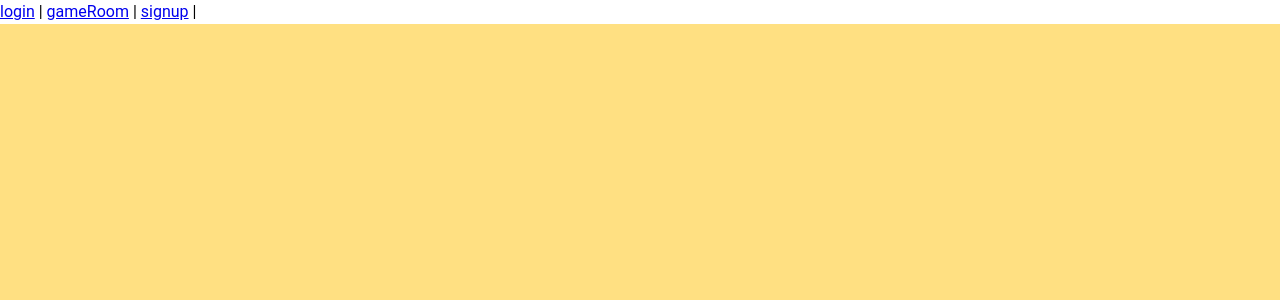
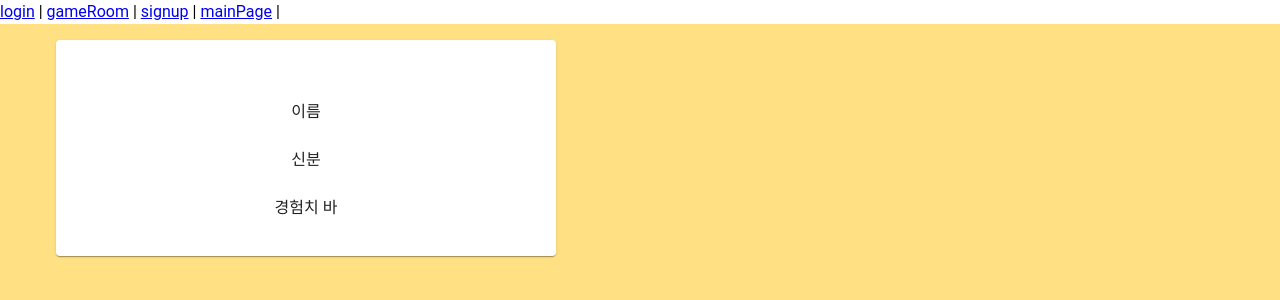
Before and after one commit to imjm/lingo-land, a Vue app in the folder lingoland-frontend/: page /main-page in a window 1280 px wide. Shown: the top 300 px of the page. Built offline with nearby package versions, Linux system fonts and the light colour scheme.

Commit message:
Feat: FE MainPageView 작업 FE MainPageView 작업중 티켓: S11P12A603-24

```diff
--- a/lingoland-frontend/src/App.vue
+++ b/lingoland-frontend/src/App.vue
@@ -3,11 +3,14 @@ import { RouterView } from "vue-router";
 </script>
 
 <template>
+
   <RouterLink :to="{ name: 'login' }"> login</RouterLink> |
   <RouterLink :to="{ name: 'gameRoom' }"> gameRoom</RouterLink> |
   <RouterLink :to="{ name: 'signUp' }"> signup</RouterLink> |
-  <v-app class="bg-amber-lighten-3">
+  <RouterLink :to="{ name: 'mainPage' }"> mainPage</RouterLink> |
+  <v-app class="bg-amber-lighten-3 d-flex align-center justify-center">
     <RouterView></RouterView>
+
   </v-app>
 </template>
 
--- a/lingoland-frontend/src/router/index.js
+++ b/lingoland-frontend/src/router/index.js
@@ -1,6 +1,7 @@
 import LoginView from "@/views/LoginView.vue";
 import GameRoomView from "@/views/GameRoomView.vue";
 import SignUpView from "@/views/SignUpView.vue";
+import MainPageView from "@/views/MainPageView.vue";
 
 import { createRouter, createWebHistory } from "vue-router";
 
@@ -12,6 +13,11 @@ const router = createRouter({
       path: "/login",
       name: "login",
       component: LoginView,
+    },
+    {
+      path: "/main-page",
+      name: "mainPage",
+      component: MainPageView,
     },
     {
       path: "/rooms",
--- a/lingoland-frontend/src/views/GameRoomView.vue
+++ b/lingoland-frontend/src/views/GameRoomView.vue
@@ -22,17 +22,17 @@ const makeQr = () => {
 };
 
 const runningGame = () => {
-  console.log("달리기 게임시작")
+  console.log("달리기 게임시작");
 };
 
 const writingGame = () => {
-  console.log("글쓰기 게임시작")
-
+  console.log("글쓰기 게임시작");
 };
 </script>
 
 <template>
-  <v-container>
+  <v-main class="d-flex align-center justify-center">
+    <v-container >
       <h1>GameRoomView</h1>
 
       <v-row>
@@ -47,13 +47,12 @@ const writingGame = () => {
               img="src/assets/달리기.jpg"
               name="달리기"
               desc="문해력이 딸리든 뭐든!!!!!! 일단 달려 볼까!!!!!!!!"
-
             ></GameButton>
             <GameButton
               @click-event="writingGame"
               img="src/assets/sampleImg.jpg"
               name="글쓰기"
-            desc = "글을 잘 쓰든 말든!!!!!!!!"
+              desc="글을 잘 쓰든 말든!!!!!!!!"
             ></GameButton>
           </div>
 
@@ -70,6 +69,7 @@ const writingGame = () => {
         </v-col>
       </v-row>
   </v-container>
+  </v-main>
 </template>
 
 <style scoped>
--- a/lingoland-frontend/src/views/LoginView.vue
+++ b/lingoland-frontend/src/views/LoginView.vue
@@ -4,12 +4,14 @@ import GameSlide from "@/components/login/GameSlide.vue";
 </script>
 
 <template>
-  <v-container>
-    <div class="d-flex justify-space-between">
-      <Login></Login>
-      <GameSlide></GameSlide>
-    </div>
-  </v-container>
+    <v-main class="d-flex align-center justify-center">
+      <v-card width="1200" height="600">
+        <div class="d-flex justify-space-between">
+          <Login></Login>
+          <GameSlide></GameSlide>
+        </div>
+      </v-card>
+    </v-main>
 </template>
 
 <style scoped></style>
--- /dev/null
+++ b/lingoland-frontend/src/views/MainPageView.vue
@@ -0,0 +1,25 @@
+<script setup>
+import Profile from "@/components/common/Profile.vue";
+</script>
+
+<template>
+  <v-container>
+    <v-row>
+      <v-col cols="5">
+        <Profile />
+      </v-col>
+
+      <v-col cols="7">
+        <div class="d-flex justify-space-evenly" style="height: 30%">
+
+        </div>
+
+        <div class="d-flex justify-space-evenly">
+
+        </div>
+      </v-col>
+    </v-row>
+  </v-container>
+</template>
+
+<style scoped></style>
```
Lines whose indentation alone changed are shown as unchanged.
